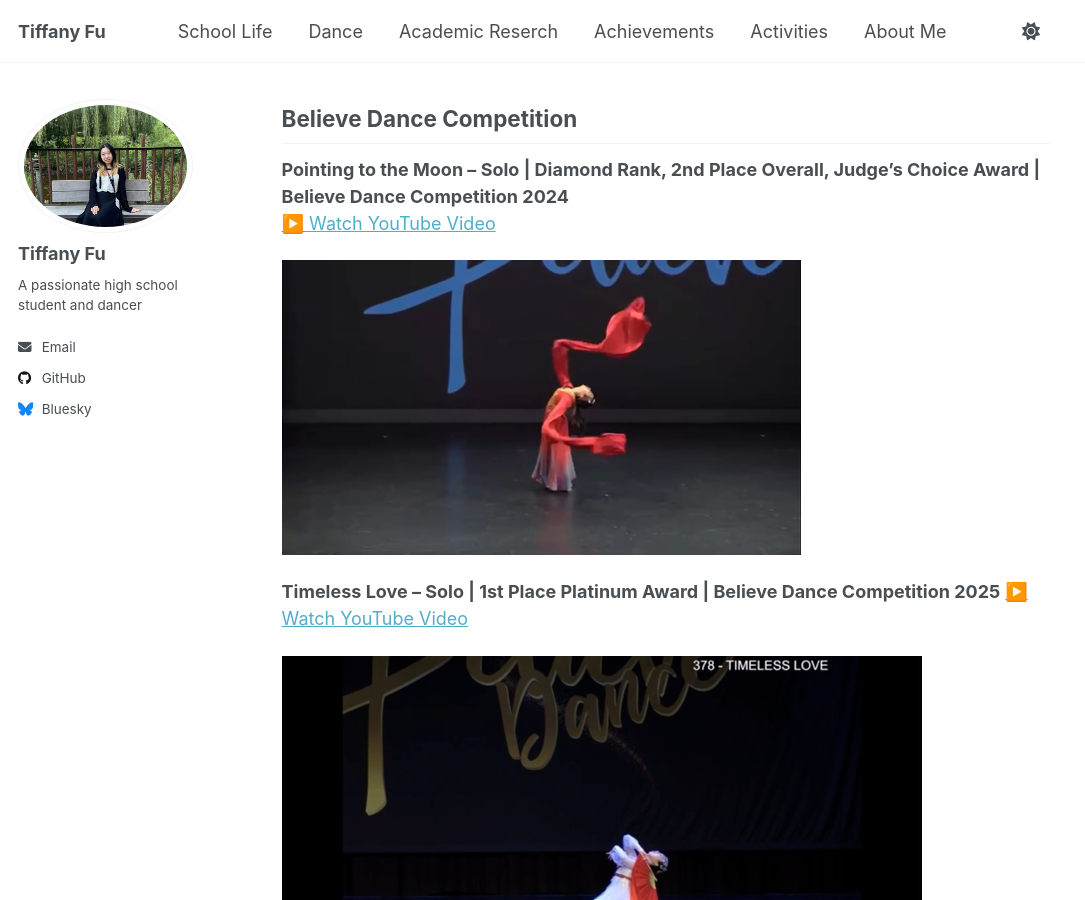
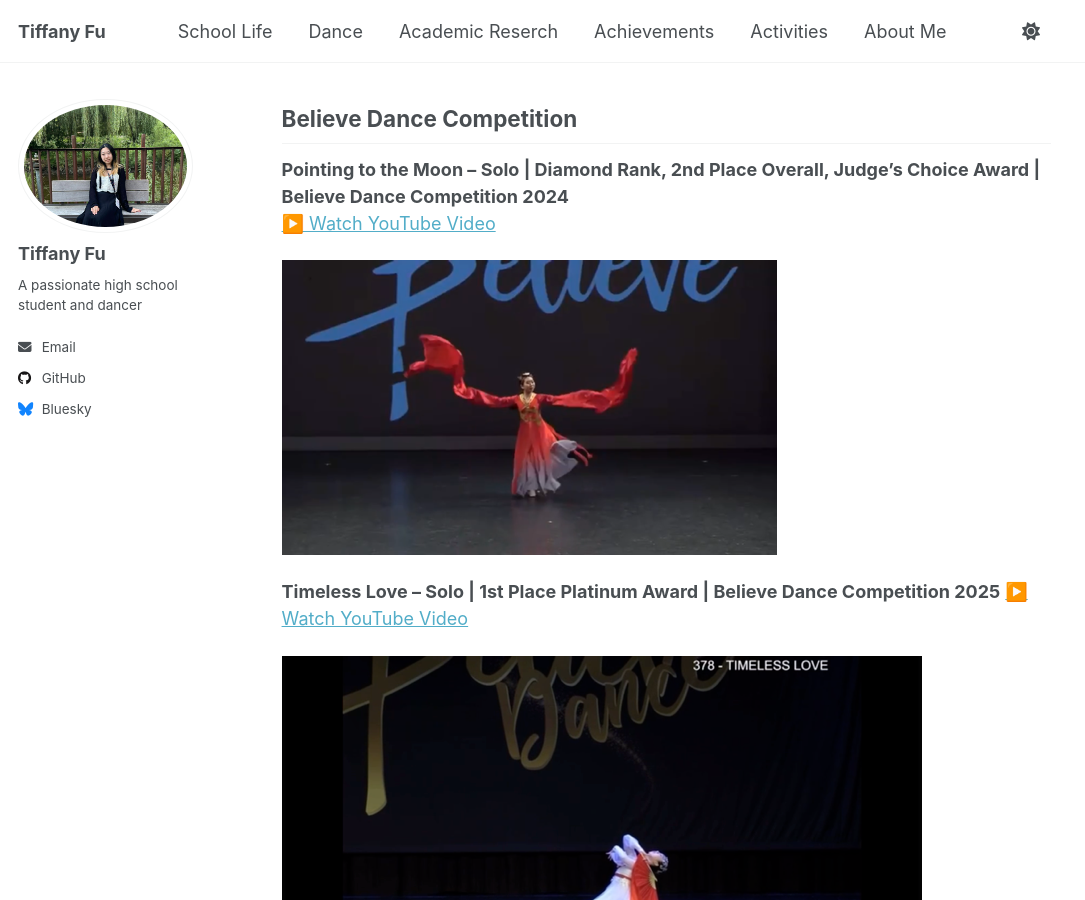
Before and after one commit to TiffanyJTFu/TiffanyFu, a Jekyll site: the page built from _talks/DanceCompetitions1.md, in a window 1280 px wide and 900 px high, scrolled down 1130 px. Shown: the whole window, without its empty margins (0-1085 px from the left). Built offline with Jekyll 4.4.1, drawn with Linux system fonts in a browser that asks for light colours; a script that is not in the unit is left out.

Commit message:
Update DanceCompetitions1.md

```diff
--- a/_talks/DanceCompetitions1.md
+++ b/_talks/DanceCompetitions1.md
@@ -27,7 +27,7 @@ location: "Toronto, Canada"
 **Pointing to the Moon – Solo | Diamond Rank, 2nd Place Overall, Judge's Choice Award | Believe Dance Competition 2024**
 <a href="https://youtu.be/isbpR2lO6R4" target="_blank" rel="noopener">▶️ Watch YouTube Video</a>
 
-![Dance10](https://tiffanyjtfu.github.io/TiffanyFu/images/dancepointingtothemoonb.PNG)
+![Dance10](https://tiffanyjtfu.github.io/TiffanyFu/images/dancepointingtothemoonb3.PNG)
 
 
 
```
